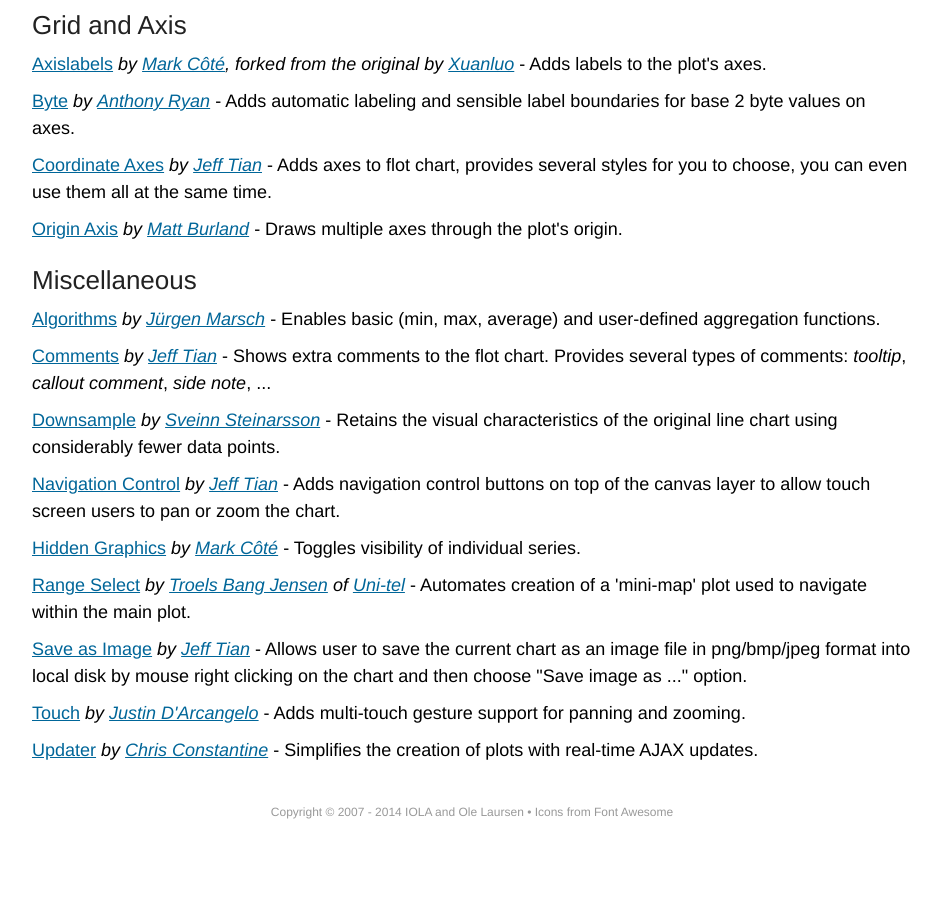
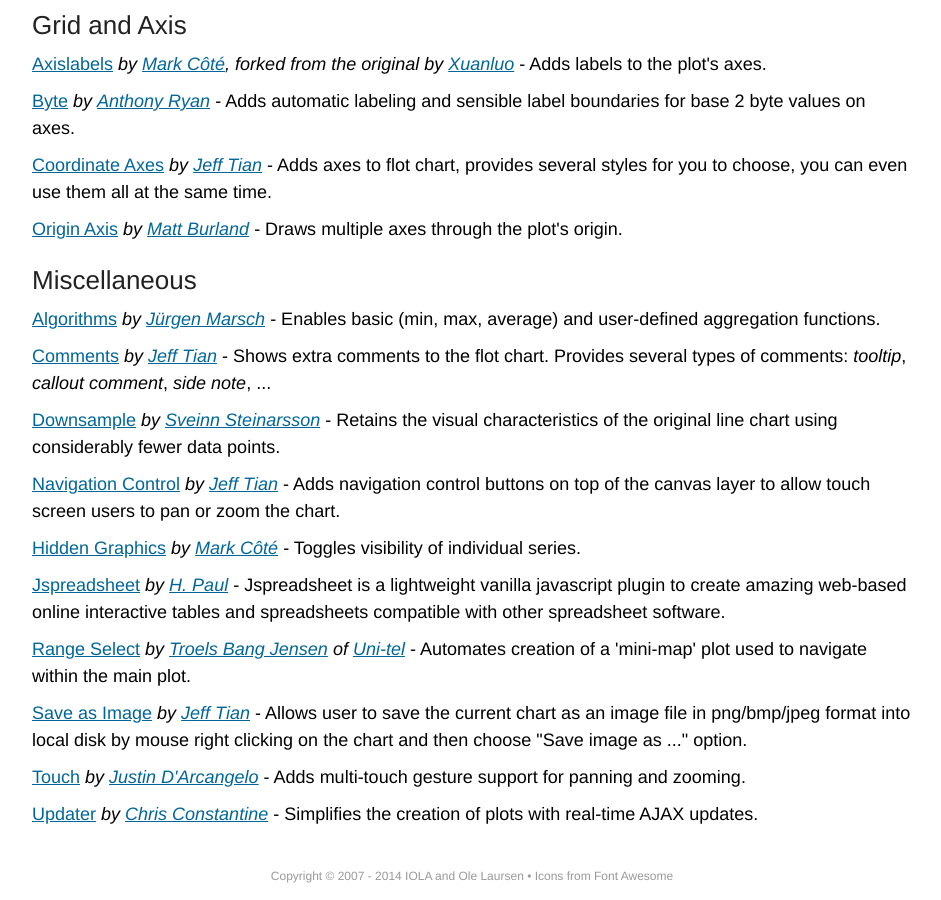
Before and after one commit to flot/flot.github.com, a Jekyll site: the page built from plugins/index.html, in a window 1280 px wide and 900 px high, scrolled down 1741 px. Shown: the whole window, without its empty margins (168-1109 px from the left). Built offline with Jekyll 4.4.1, drawn with Linux system fonts in a browser that asks for light colours; before the commit the page ends 2577 px from its top, so only the background shows below that.

Commit message:
Update index.html
add plugin Jspreadsheet

```diff
--- a/plugins/index.html
+++ b/plugins/index.html
@@ -173,6 +173,10 @@
 <em>by <a href="https://github.com/markrcote">Mark Côté</a></em> -
 Toggles visibility of individual series.</p>
 
+<p><a href="https://github.com/jspreadsheet/ce">Jspreadsheet</a>
+<em>by <a href="https://github.com/hodeware">H. Paul</a></em> -
+Jspreadsheet is a lightweight vanilla javascript plugin to create amazing web-based online interactive tables and spreadsheets compatible with other spreadsheet software.</p>
+
 <p><a href="https://github.com/Uni-tel/flot-rangeselect">Range Select</a>
 <em>by <a href="https://github.com/troelsjensen">Troels Bang Jensen</a> of <a href="https://github.com/Uni-tel">Uni-tel</a></em> -
 Automates creation of a 'mini-map' plot used to navigate within the main plot.</p>
```
